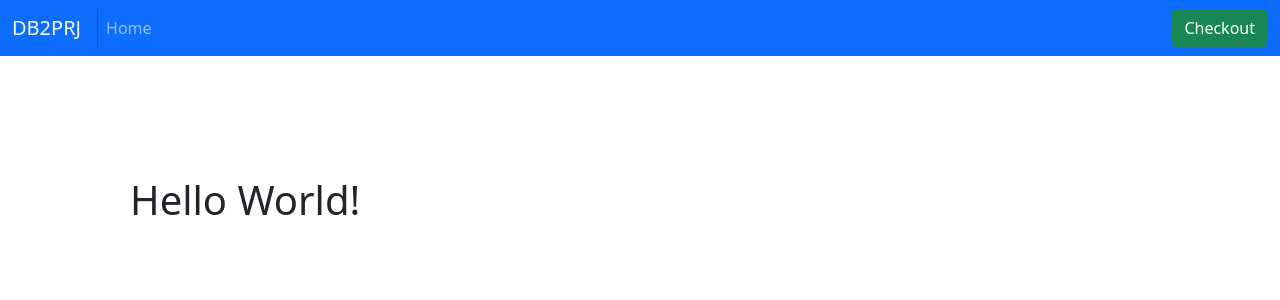
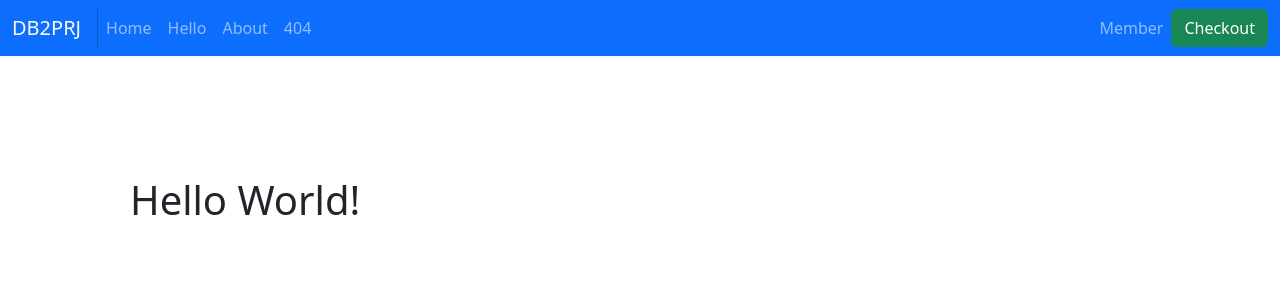
Before and after one commit to toto6038/db2prj, a Flask app: page / in a window 1280 px wide. Shown: the top 300 px of the page. Run offline with Flask 2, Linux system fonts and the light colour scheme.

Commit message:
feat: add navbar items

```diff
--- a/templates/navbar.html
+++ b/templates/navbar.html
@@ -6,9 +6,15 @@
             <div class="vr"></div>
             <div class="navbar-nav">
                 <a class="nav-link" href="{{url_for('index')}}">Home</a>
+                <a class="nav-link" href="{{url_for('hello_name', name='aaa')}}">Hello</a>
+                <a class="nav-link" href="{{url_for('about_us')}}">About</a>
+                <a class="nav-link" href="/asdf9487">404</a>
             </div>
         </div>
-        <button type="button" class="btn btn-success d-flex">Checkout</button>
+        <div class="navbar-nav">
+            <a class="nav-link d-flex" href="{{url_for('member')}}">Member</a>
+        </div>
+        <button type="button" class="btn btn-success">Checkout</button>
     </div>
 </nav>
 {% endblock navbar %}
```
